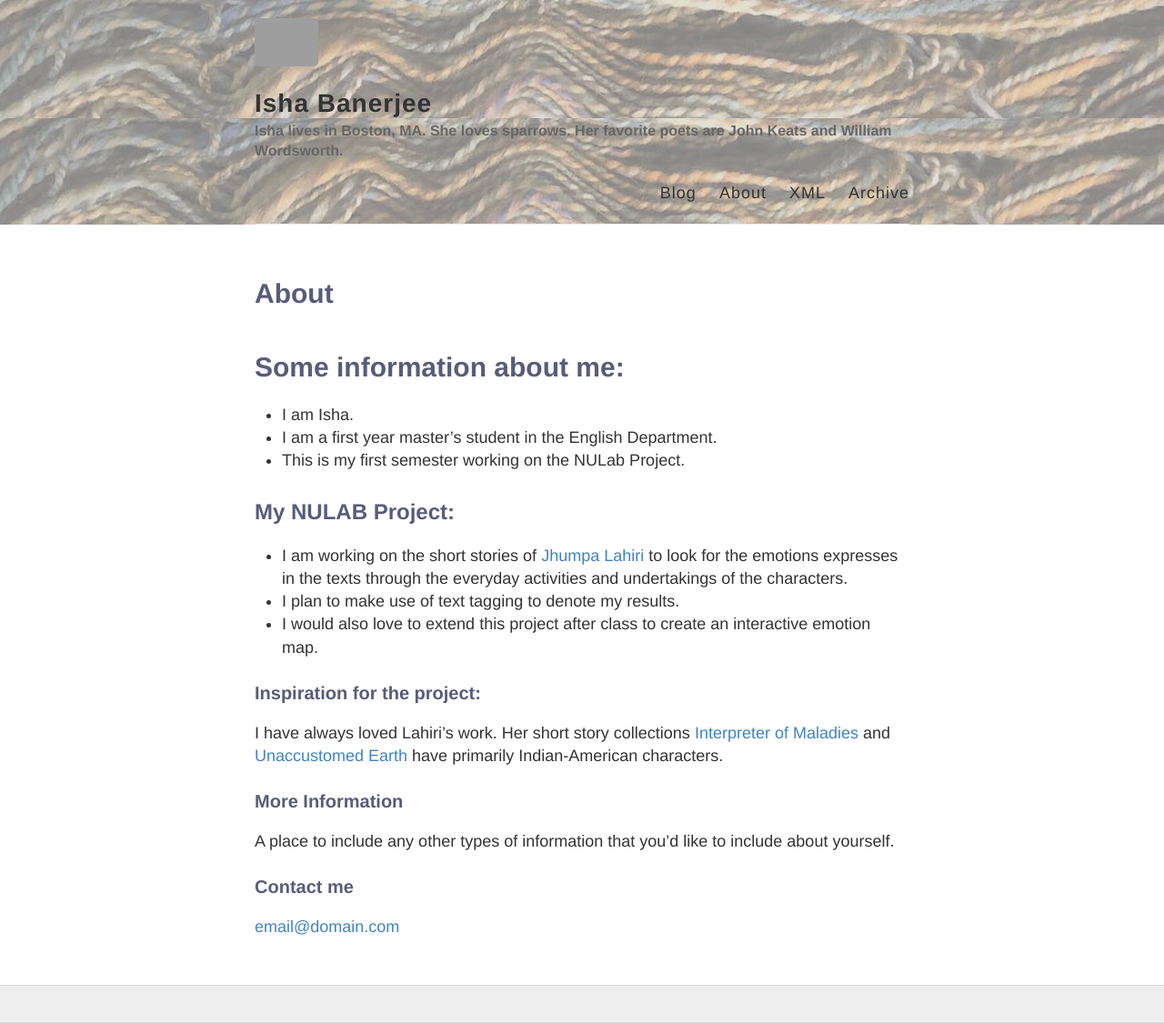
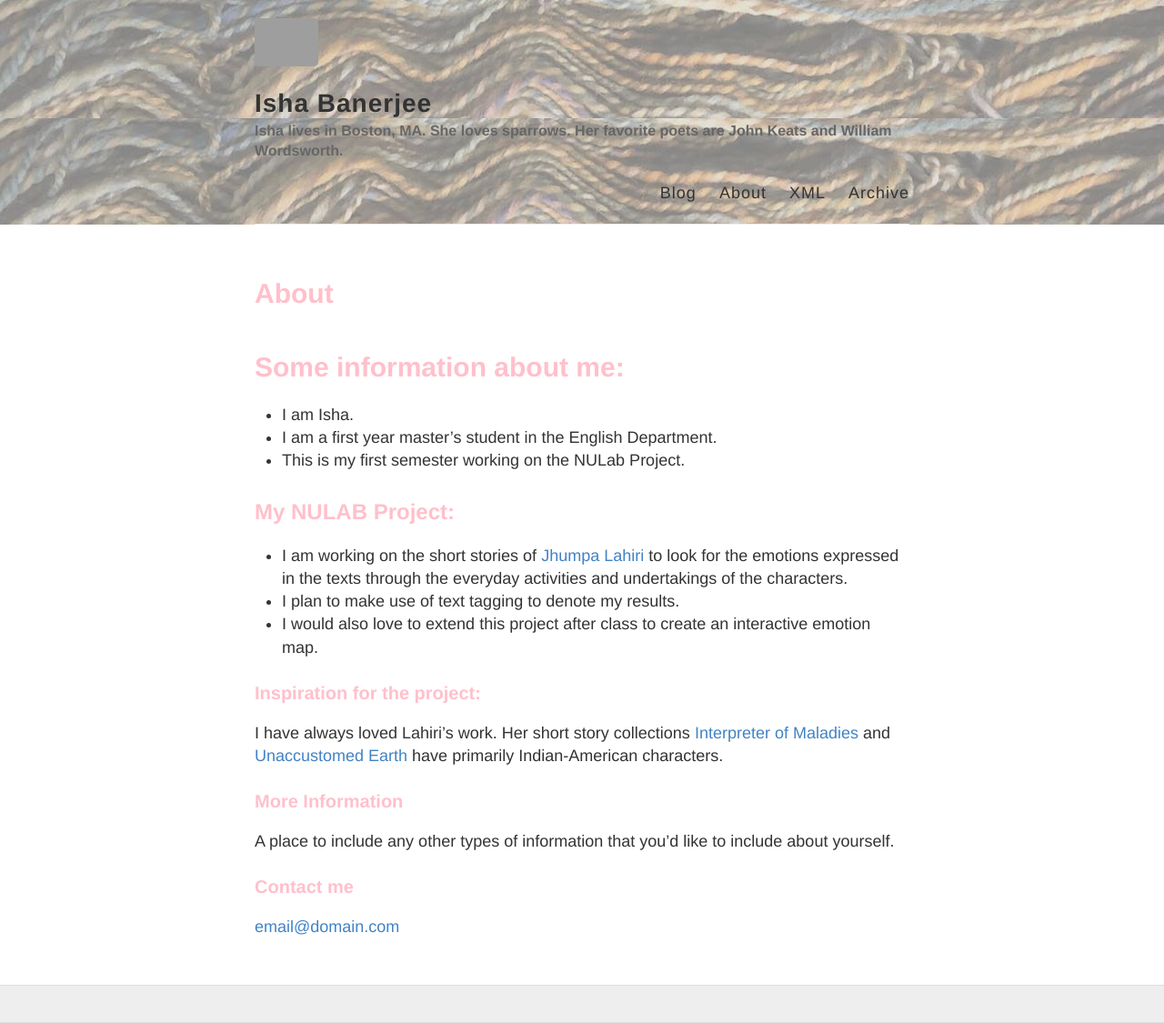
Before and after one commit to Isha-Bee/Isha-Bee.github.io, a Jekyll site: the page built from about.md, in a window 1280 px wide. Shown: the whole page at 91% size. Built offline with Jekyll 4.4.1, drawn with Linux system fonts in a browser that asks for light colours; grey boxes are pictures that could not be loaded.

Commit message:
About: edits; Style: minor edits

```diff
--- a/about.md
+++ b/about.md
@@ -13,7 +13,7 @@ permalink: /about/
 
 ## My NULAB Project:
 
-* I am working on the short stories of [Jhumpa Lahiri](https://en.wikipedia.org/wiki/Jhumpa_Lahiri) to look for the emotions expresses in the texts through the everyday activities and undertakings of the characters.
+* I am working on the short stories of [Jhumpa Lahiri](https://en.wikipedia.org/wiki/Jhumpa_Lahiri) to look for the emotions expressed in the texts through the everyday activities and undertakings of the characters.
 * I plan to make use of text tagging to denote my results.
 * I would also love to extend this project after class to create an interactive emotion map.
 
--- a/style.scss
+++ b/style.scss
@@ -33,8 +33,9 @@ body {
 
 h1, h2, h3, h4, h5, h6 {
   font-family: $helveticaNeue;
-  color: $grayBlue;
+  color: Pink;
   font-weight: bold;
+  font-style: italics;
 
 
   line-height: 1.7;
```
